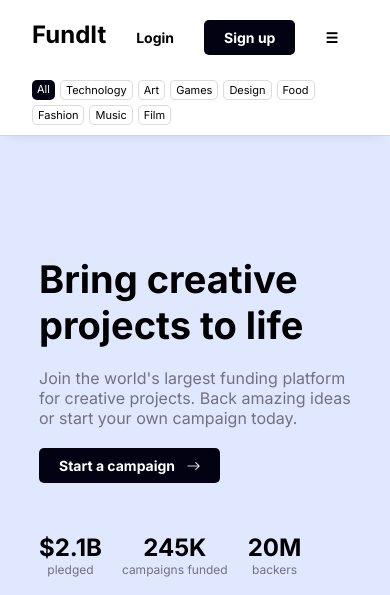
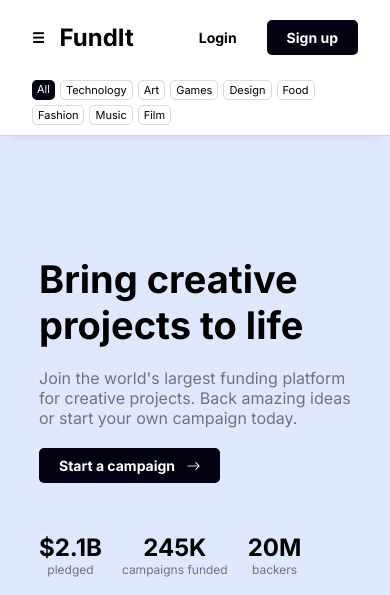
Before and after one commit to MoOps-dev/FundIt-Crowdfunding-Platform, a website with bundled scripts: page public/index.html in a window 390 px wide. Shown: the top 595 px of the page. Built offline with nearby package versions, Linux system fonts and the light colour scheme; data requests are answered from the project's data file.

Commit message:
Fix burger menu placement & functionality in home page

```diff
--- a/public/css/components.css
+++ b/public/css/components.css
@@ -87,10 +87,6 @@
 
 .mr-8 {
   margin-right: 8px;
-}
-
-.menu-btn {
-  display: none;
 }
 
 .login-secondary-btn {
@@ -921,3 +917,8 @@ a {
 .card-footer-info i {
   margin-right: 5px;
 }
+
+.secondary-btn.menu-btn {
+  padding: 0 0;
+  background-color: transparent;
+}
--- a/public/css/layout.css
+++ b/public/css/layout.css
@@ -572,3 +572,11 @@
     color: white;
     border-color: #000;
 }
+
+.menu-logo {
+  display: flex;
+  flex-direction: row;
+  gap: 15px;
+  flex-wrap: nowrap;
+  align-items: center;
+}
--- a/public/index.html
+++ b/public/index.html
@@ -21,7 +21,10 @@
   <body>
     <header class="header">
       <nav class="nav">
-        <span>FundIt</span>
+        <div class="menu-logo">
+          <button class="secondary-btn menu-btn hidden">☰</button>
+          <span>FundIt</span>
+        </div>
         <ul class="nav-links">
           <button id="discover-btn" class="secondary-btn">Discover</button>
           <button
@@ -54,7 +57,6 @@
           >
             Sign up
           </button>
-          <button class="secondary-btn menu-btn">☰</button>
         </div>
         <div id="user-info" class="user-info">
           <i class="bi bi-heart nav-icons"></i>
--- a/public/js/index.js
+++ b/public/js/index.js
@@ -67,6 +67,11 @@ export class Index {
         return;
       }
       document.body.style.overflow = "hidden";
+    });
+
+    this.navMenu.addEventListener("click", () => {
+      this.navMenu.classList.toggle("active");
+      document.body.style.overflow = "auto";
     });
 
     this.#processLogin();
```
